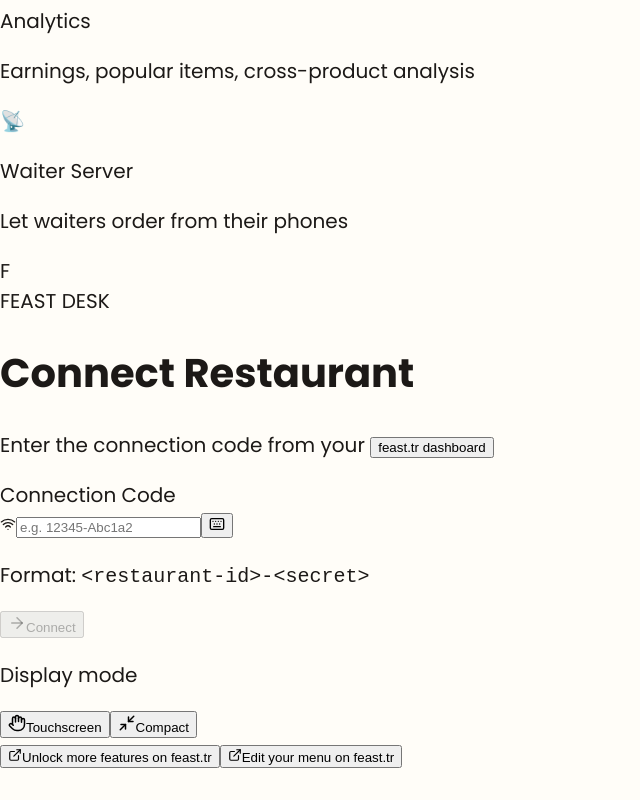
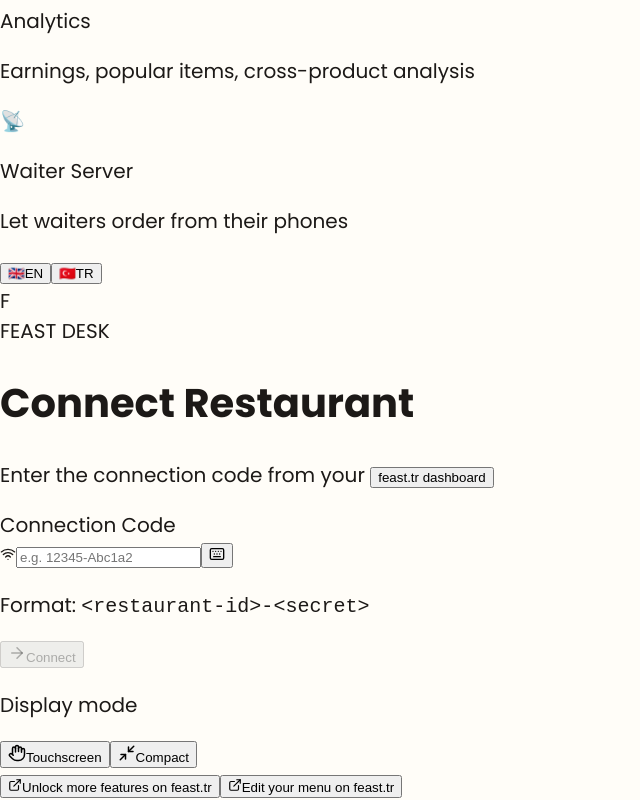
Before and after one commit to osman-yahya/feast-desk-app, a React (Vite) app in the folder src/renderer/: page /#/connect in a window 1280 px wide. Shown: the part 864-1664 px from the top of the page, without its empty margins (0-640 px from the left). Before the commit the page ends 1634 px from the top, so only its background shows below. Built offline with nearby package versions, Linux system fonts and the light colour scheme.

Commit message:
ADD : Language Selection to Greet Page

```diff
--- a/src/renderer/src/pages/Connect/ConnectPage.jsx
+++ b/src/renderer/src/pages/Connect/ConnectPage.jsx
@@ -1,11 +1,23 @@
 import React, { useState } from 'react'
 import { useTranslation } from 'react-i18next'
+import i18n from 'i18next'
 import { ExternalLink, Wifi, CheckCircle, ArrowRight, Keyboard, Hand, Minimize2 } from 'lucide-react'
 import { Button } from '../../components/ui/Button.jsx'
 import { TouchKeypad } from '../../components/ui/TouchKeypad.jsx'
 import { useRestaurantStore } from '../../store/useRestaurantStore.js'
 import { useSettingsStore } from '../../store/useSettingsStore.js'
 import logoUrl from '../../assets/logo.png'
+
+const LANGUAGES = [
+  { code: 'en', flag: '🇬🇧', short: 'EN' },
+  { code: 'tr', flag: '🇹🇷', short: 'TR' }
+]
+
+function changeLanguage(code) {
+  i18n.changeLanguage(code)
+  localStorage.setItem('feast_language', code)
+  window.feastAPI?.settings?.set?.('language', code)
+}
 
 export function ConnectPage() {
   const { t } = useTranslation()
@@ -14,6 +26,7 @@
   const { connect, isLoading, error, isConnected, restaurant } = useRestaurantStore()
   const { uiMode, setUiMode } = useSettingsStore()
   const isTouch = uiMode === 'touch'
+  const currentLang = i18n.language
 
   async function handleConnect(e) {
     e.preventDefault()
@@ -24,11 +37,25 @@
     return (
       <div className="h-screen flex items-center justify-center bg-surface-bg">
         <div className="flex flex-col items-center gap-6 max-w-sm text-center">
-          <div className="w-16 h-16 bg-green-100 rounded-2xl flex items-center justify-center">
-            <CheckCircle size={32} className="text-green-600" />
+          {restaurant.img_local_path ? (
+            <img
+              src={`feast-local://${restaurant.img_local_path}`}
+              alt={restaurant.restaurant_name}
+              className="w-24 h-24 rounded-2xl object-cover bg-gray-100 shadow-card"
+            />
+          ) : (
+            <div className="w-24 h-24 rounded-2xl bg-brand-pale flex items-center justify-center shadow-card">
+              <span className="text-brand text-3xl font-black">
+                {restaurant.restaurant_name?.[0] || 'R'}
+              </span>
+            </div>
+          )}
+          <div className="flex items-center gap-2">
+            <CheckCircle size={18} className="text-green-600" />
+            <h1 className="font-bold text-lg text-ink">{restaurant.restaurant_name}</h1>
           </div>
           <div>
-            <h1 className="font-bold text-xl text-ink">{t('connect.connected')}</h1>
+            <p className="font-semibold text-ink">{t('connect.connected')}</p>
             <p className="text-sm text-ink-muted mt-1">{t('connect.redirecting')}</p>
           </div>
         </div>
@@ -66,7 +93,28 @@
       </div>
 
       {/* Right connect form */}
-      <div className="flex-1 lg:max-w-md flex flex-col items-center justify-center p-8">
+      <div className="flex-1 lg:max-w-md flex flex-col items-center justify-center p-8 relative">
+        {/* Language switcher */}
+        <div className="absolute top-4 right-4 flex items-center gap-1 bg-white border border-border-warm rounded-pill p-1 shadow-card">
+          {LANGUAGES.map((lang) => {
+            const active = currentLang === lang.code
+            return (
+              <button
+                key={lang.code}
+                type="button"
+                onClick={() => changeLanguage(lang.code)}
+                className={`flex items-center gap-1.5 px-3 py-1.5 rounded-pill text-xs font-semibold transition-all ${
+                  active ? 'bg-brand text-white' : 'text-ink-muted hover:text-ink'
+                }`}
+                title={lang.code === 'en' ? t('settings.english') : t('settings.turkish')}
+              >
+                <span className="text-sm leading-none">{lang.flag}</span>
+                <span>{lang.short}</span>
+              </button>
+            )
+          })}
+        </div>
+
         <div className="w-full max-w-sm space-y-8">
           {/* Mobile logo */}
           <div className="flex lg:hidden items-center gap-2 mb-8">
```
